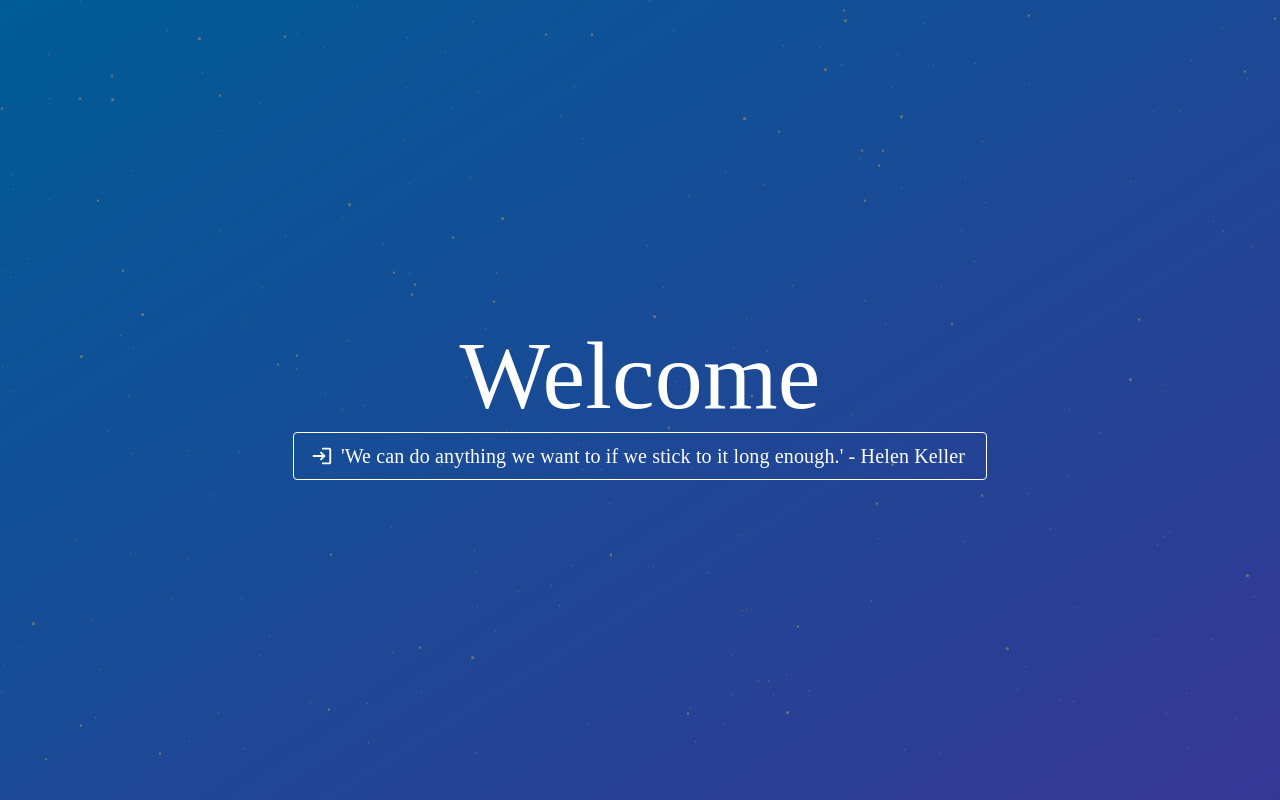
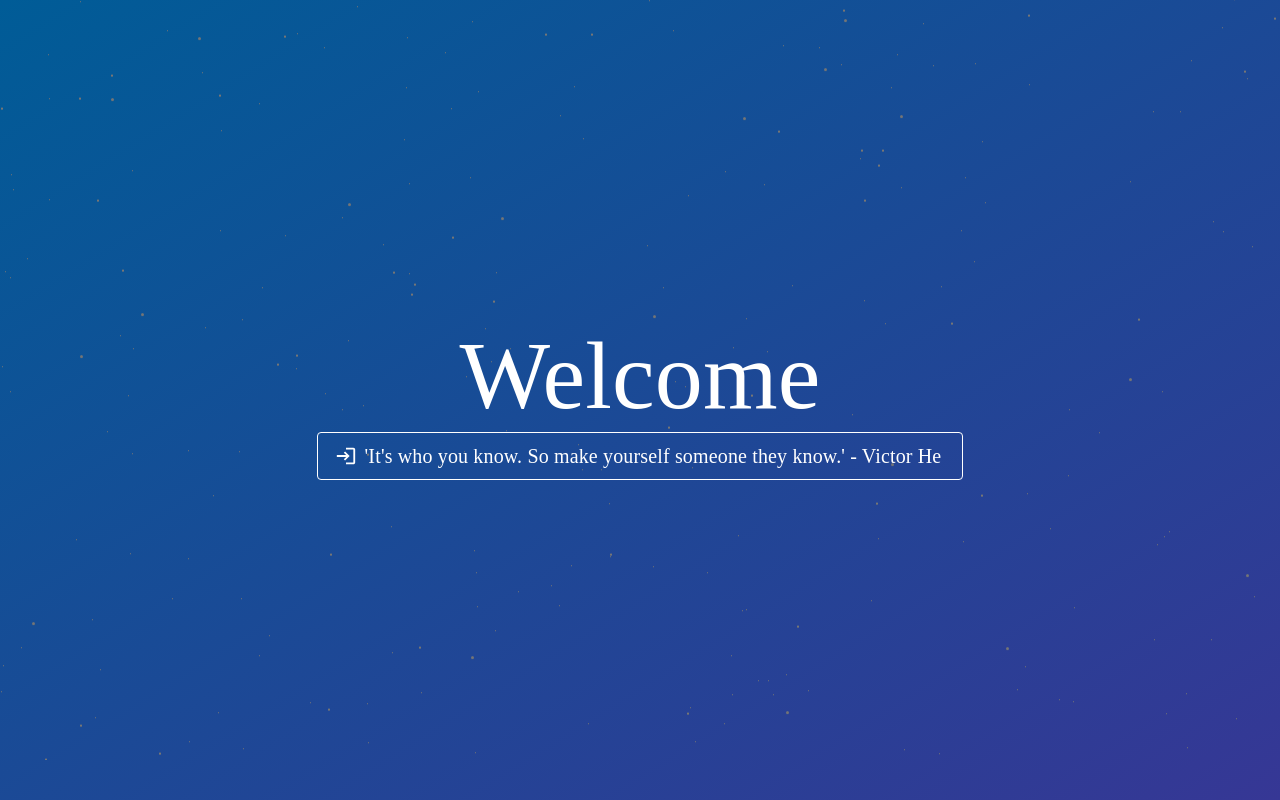
Before and after one commit to CareerTrackr/CareerTracker, a React (Vite) app: page / in a window 1280 px wide. Built offline with nearby package versions, Linux system fonts and the light colour scheme; a web font is replaced by a local one.

Commit message:
more quotes!

```diff
--- a/src/views/homepage.tsx
+++ b/src/views/homepage.tsx
@@ -24,7 +24,11 @@ export const Homepage: React.FunctionComponent<showHomepageOptions> = ({setShowH
     "'If opportunity doesn’t knock, build a door.' - Kurt Cobain",
     "'Life is like a chess move - make your next move your very best.' - Matt Matias",
     "'Never stop doing your best just because someone doesn’t give you credit.' - Lyrikal",
-    "'We can do anything we want to if we stick to it long enough.' - Helen Keller"
+    "'We can do anything we want to if we stick to it long enough.' - Helen Keller",
+    "'You don't fail until you give up' - Jess Davila",
+    "'You do you.' - Mariko Iwata",
+    "'It's who you know. So make yourself someone they know.' - Victor He",
+    "'Better than late than never.' - Pei Chu"
   ]
 
   useEffect(() => {
```
